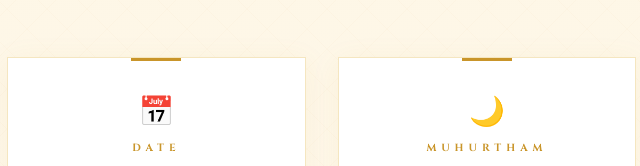
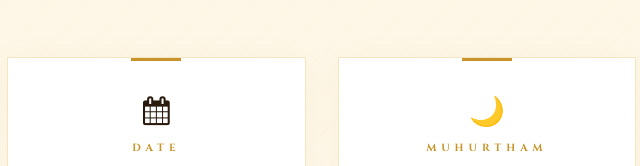
Before and after one commit to udaysiddani/wedding-Invitation-NV, a website: page index.html in a window 1280 px wide. Shown: the part 1371-1537 px from the top of the page, 153-793 px from the left. Drawn offline with nearby package versions, Linux system fonts and the light colour scheme.

Commit message:
Include Font Awesome for calendar icon
Added Font Awesome stylesheet for icons.

```diff
--- a/index.html
+++ b/index.html
@@ -9,6 +9,7 @@
   <link rel="preconnect" href="https://fonts.gstatic.com" crossorigin />
   <link href="https://fonts.googleapis.com/css2?family=Cormorant+Garamond:ital,wght@0,300;0,400;0,500;0,600;0,700;1,300;1,400;1,500;1,600&family=Cinzel:wght@400;500;600;700&family=Noto+Sans+Telugu:wght@300;400;500;600&family=Great+Vibes&display=swap" rel="stylesheet" />
   <link rel="stylesheet" href="styles/main.css" />
+  <link rel="stylesheet" href="https://cdnjs.cloudflare.com/ajax/libs/font-awesome/4.7.0/css/font-awesome.min.css">
   <style>
    .weds-ornament {
   display: flex;
@@ -171,7 +172,7 @@
       <div class="cards-row">
 
         <div class="detail-card reveal-up" data-delay="100">
-          <div class="card-icon" aria-hidden="true">📅</div>
+          <div class="card-icon" aria-hidden="true"><div class="card-icon" aria-hidden="true"><i class="fa fa-calendar"></i></div></div>
           <h3 class="card-label">Date</h3>
           <div class="card-main">Friday</div>
           <div class="card-sub">April 1st, 2026</div>
```
